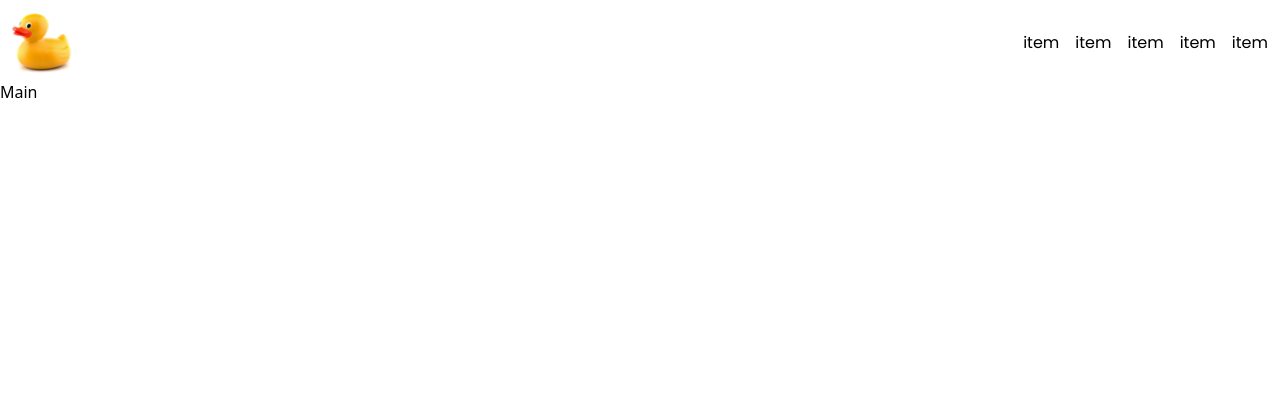
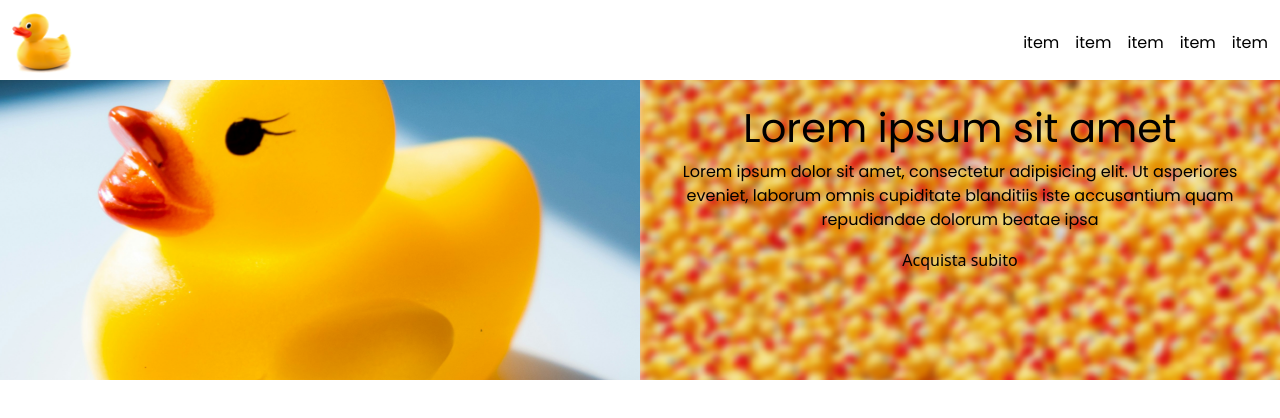
Before and after one commit to matteo-rossi90/landing-page-product, a Vue app: page / in a window 1280 px wide. Shown: the top 418 px of the page. Built offline with nearby package versions, Linux system fonts and the light colour scheme.

Commit message:
feat: add banner images and description

```diff
--- a/src/App.vue
+++ b/src/App.vue
@@ -1,9 +1,11 @@
 <script>
 import { RouterLink, RouterView } from 'vue-router'
 import Header from './components/Header.vue'
+import Banner from './components/Banner.vue'
 export default{
   components:{
-    Header
+    Header,
+    Banner,
   }
 }
 
@@ -12,7 +14,11 @@ export default{
 <template>
   <Header/>
   <main>
-    Main
+
+    <section>
+      <Banner/>
+    </section>
+
   </main>
 </template>
 
@@ -20,4 +26,13 @@ export default{
 @use './components/style/general' as *;
 @use './components/style/variables' as *;
 
+//proprietà body
+
+p,
+.title,
+.product-name {
+    font-family: $h-font;
+    font-weight: $t-weight;
+}
+
 </style>
--- /dev/null
+++ b/src/components/Banner.vue
@@ -0,0 +1,57 @@
+<script>
+export default {
+    name: 'Banner'
+}
+</script>
+
+<template>
+
+   <div class="row g-0">
+        <div class="col-sm-12 col-md-6 col-lg-6">
+            <div class="banner" id="image-duck">
+            </div>
+        </div>
+        <div class="col-sm-12 col-md-6 col-lg-6">
+            <div class="banner" id="image-base">
+                <div class="text-box">
+                    <h1 class="title">Lorem ipsum sit amet</h1>
+                    <p>Lorem ipsum dolor sit amet, consectetur adipisicing elit. Ut asperiores eveniet, laborum
+                        omnis
+                        cupiditate
+                        blanditiis
+                        iste accusantium quam repudiandae dolorum beatae ipsa
+                    </p>
+                    <button>Acquista subito</button>
+                </div>
+            </div>
+        </div>
+
+    </div>
+
+
+</template>
+
+<style lang="scss" scoped>
+
+.banner{
+    min-height: 300px;
+    background-size:cover;
+    background-position: center;
+}
+
+
+#image-duck{
+    background-image: url('../../public/img/banner-image.png');
+}
+
+#image-base {
+    background-image: url('../../public/img/banner-bg.png');
+
+}
+
+.text-box{
+    padding: 1.5rem;
+}
+
+
+</style>
```
